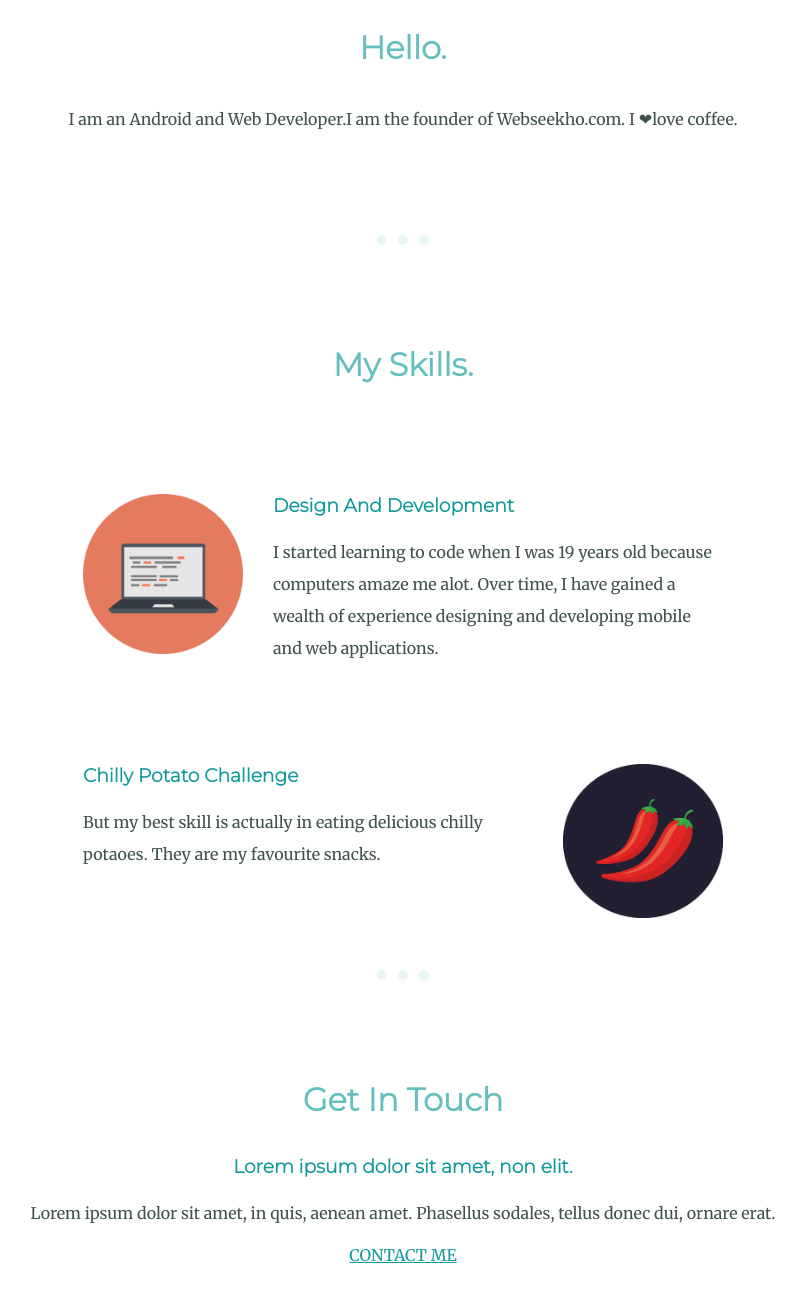
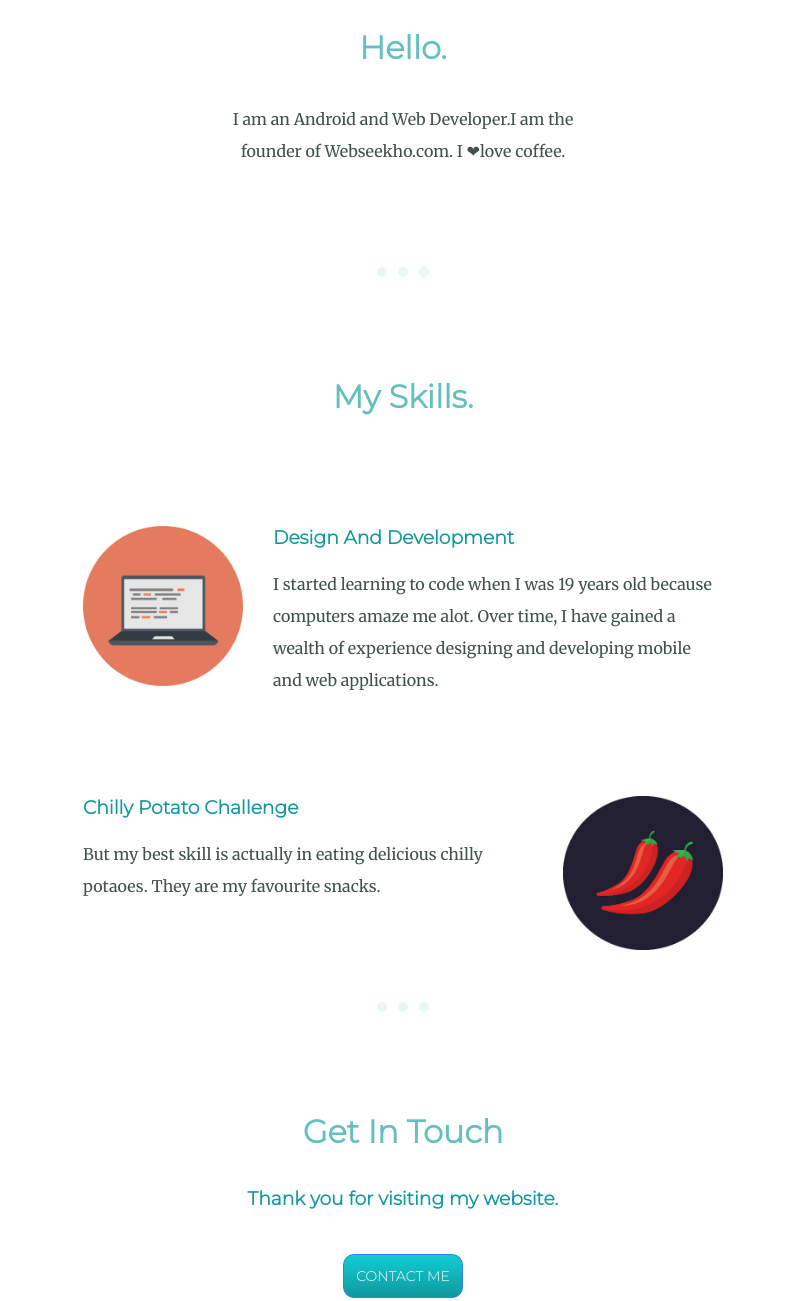
Before and after one commit to harshithacky/firstcss, a plain HTML site: page index.html in a window 1280 px wide. Shown: the part 1058-2359 px from the top of the page, without its empty margins (237-1043 px from the left). Drawn offline with Linux system fonts and the light colour scheme.

Commit message:
Update index.html

```diff
--- a/index.html
+++ b/index.html
@@ -29,7 +29,7 @@
   <div class="profile">
     <img class="my-pic" src="circle-cropped (1).png" alt="Harshit's pic">
     <h2>Hello.</h2>
-    <p>I am an Android and Web Developer.I am the founder of Webseekho.com. I ❤love coffee.</p>
+    <p class="intro">I am an Android and Web Developer.I am the founder of Webseekho.com. I ❤love coffee.</p>
   </div>
   <hr>
   <div class="skills">
@@ -48,12 +48,12 @@
   <hr>
   <div class="contact-me">
     <h2>Get In Touch</h2>
-    <h3>Lorem ipsum dolor sit amet, non elit.</h3>
-    <p>Lorem ipsum dolor sit amet, in quis, aenean amet. Phasellus sodales, tellus donec dui, ornare erat.</p>
-    <a class="btn" href="mailto:chrs.chaurasia19@gmail.com">CONTACT ME</a>
+    <h3>Thank you for visiting my website.</h3>
+
+    <a class="BUTTON_CVZ" href="mailto:chrs.chaurasia19@gmail.com">CONTACT ME</a>
   </div>
 </div>
-
+<br>
 
 <div class="bottom-container">
   <a class="footer-link" href="https://www.facebook.com/harshit.chaurasia.1232/">Facebook</a>
```
